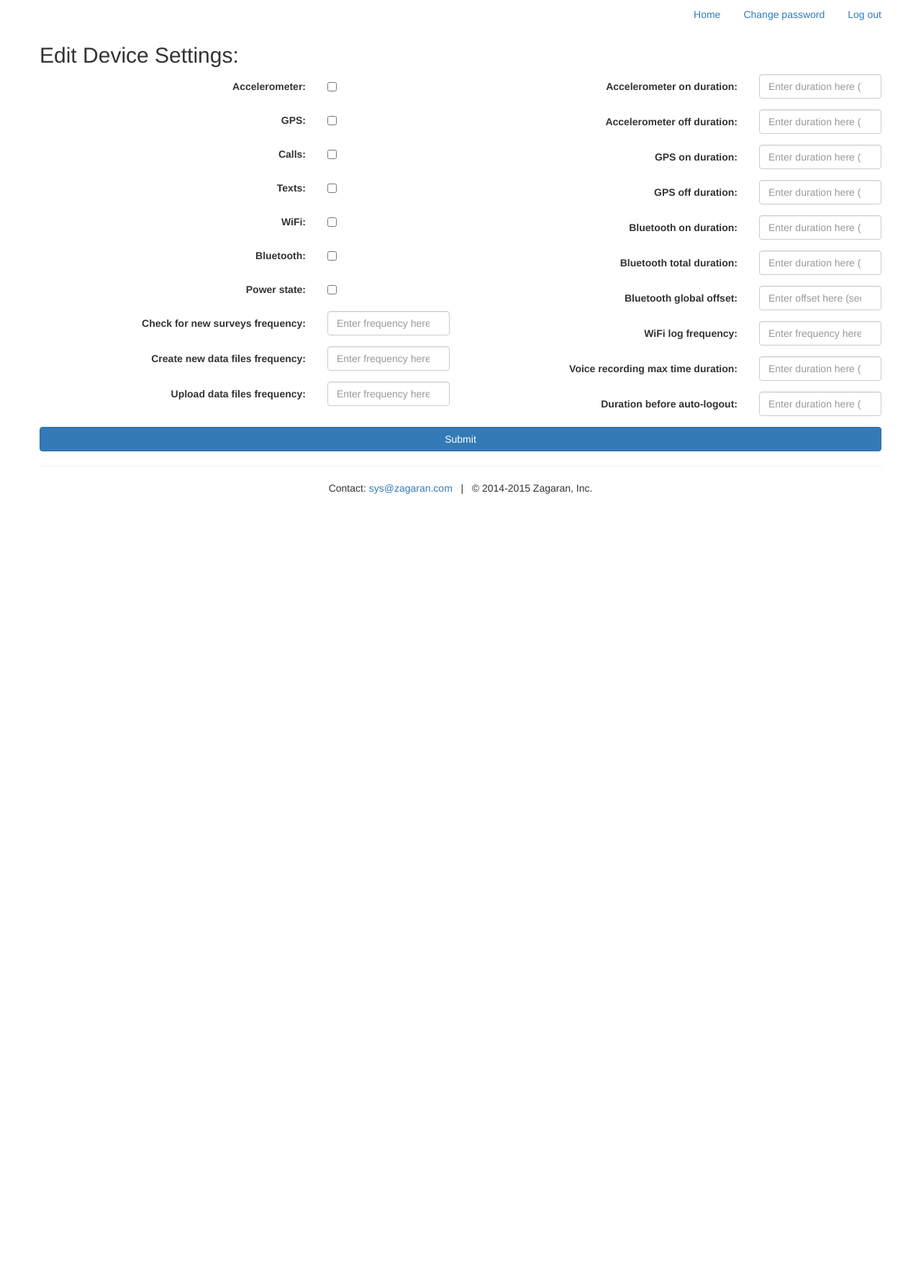
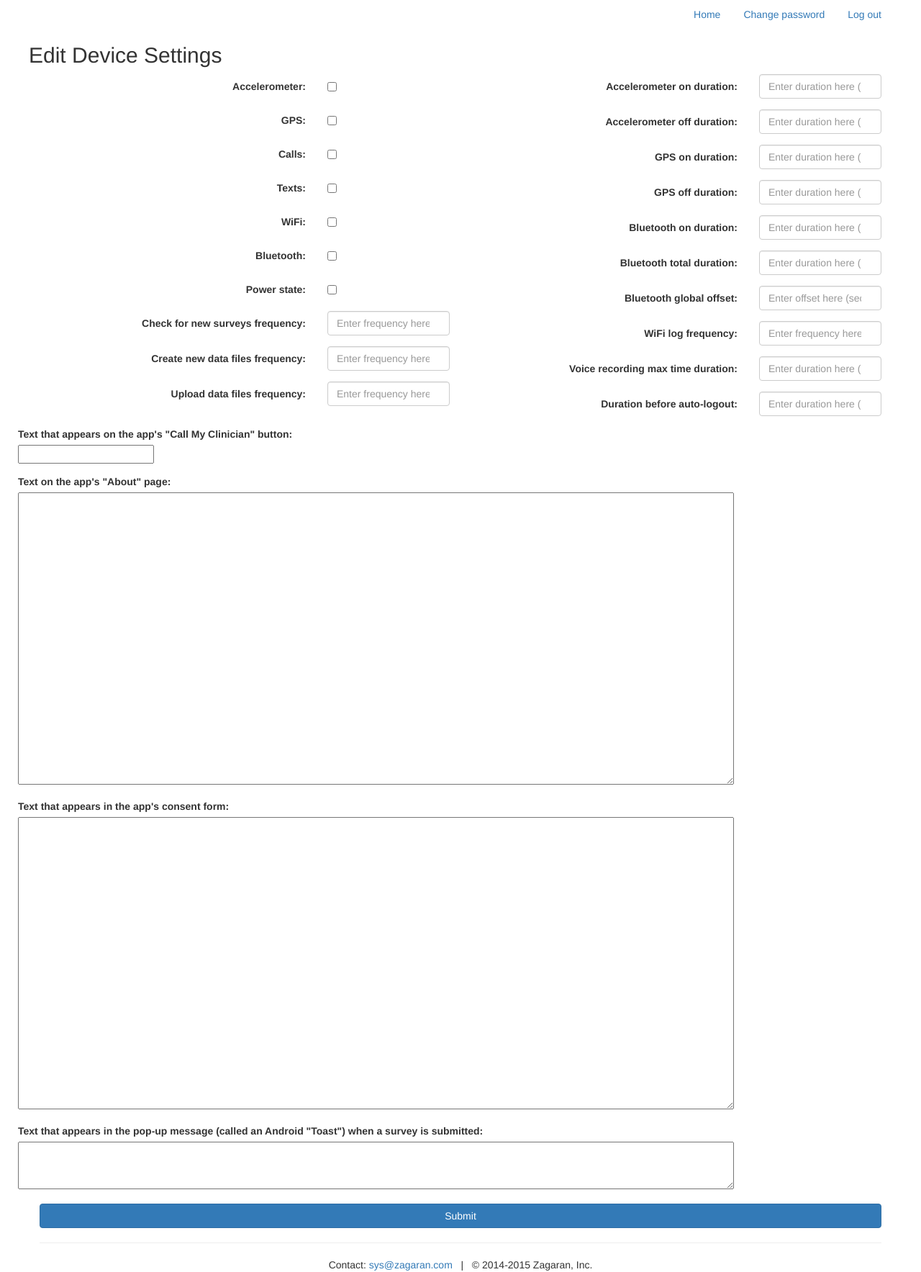
Before and after one commit to xuancong84/beiwe-backend, a Flask app: template frontend/templates/device_settings.html in a window 1280 px wide. Shown: the whole page at 72% size. Before the commit the page ends 686 px from the top, so only its background shows below. Run offline with Flask 2, Linux system fonts and the light colour scheme; the template is opened without the code that fills it, so the values that code supplies are empty; some libraries are stand-ins or nearby versions.

Commit message:
Adds text strings to device settings (both in db/models and in device_settings.html)

```diff
--- a/frontend/templates/device_settings.html
+++ b/frontend/templates/device_settings.html
@@ -1,7 +1,9 @@
 {% extends "base.html" %}
 
 {% block content %}
-    <h2>Edit Device Settings:</h2>
+<div class="row">
+    <h2>Edit Device Settings</h2>
+</div>
 <form action="/device_settings/{{ study_id }}" class="form-horizontal" method="POST">
     <div class="row">
         <div class="col-xs-6">
@@ -142,6 +144,43 @@
                     <input id="seconds_before_auto_logout" name="seconds_before_auto_logout" class="form-control" type="number" placeholder="Enter duration here (seconds)" value="{{ settings['seconds_before_auto_logout'] }}">
                 </div>
             </div>
+
+        </div>
+    </div>
+    <div class="row">
+        <div class="col-xs-12">
+            <div class="form-group">
+                <div class="row">
+                    <label for="call_clinician_button_text">Text that appears on the app's "Call My Clinician" button:</label>
+                </div>
+                <div class="row">
+                    <input type="text" id="call_clinician_button_text" name="call_clinician_button_text" value="{{settings['call_clinician_button_text']}}">
+                </div>
+            </div>
+            <div class="form-group">
+                <div class="row">
+                    <label for="about_page_text">Text on the app's "About" page:</label>
+                </div>
+                <div class="row">
+                    <textarea rows="20" cols="120" id="about_page_text" name="about_page_text">{{settings['about_page_text']}}</textarea>
+                </div>
+            </div>
+            <div class="form-group">
+                <div class="row">
+                    <label for="consent_form_text">Text that appears in the app's consent form:</label>
+                </div>
+                <div class="row">
+                    <textarea rows="20" cols="120" id="consent_form_text" name="consent_form_text">{{settings['consent_form_text']}}</textarea>
+                </div>
+            </div>
+            <div class="form-group">
+                <div class="row">
+                    <label for="survey_submit_success_toast_text">Text that appears in the pop-up message (called an Android "Toast") when a survey is submitted:</label>
+                </div>
+                <div class="row">
+                    <textarea rows="3" cols="120" id="survey_submit_success_toast_text" name="survey_submit_success_toast_text">{{settings['survey_submit_success_toast_text']}}</textarea>
+                </div>
+            </div>
         </div>
     </div>
     <button class="btn btn-primary btn-block" type="submit">Submit</button>
```
Also changed, not shown: db/study_models.py (+6 -2 lines).
